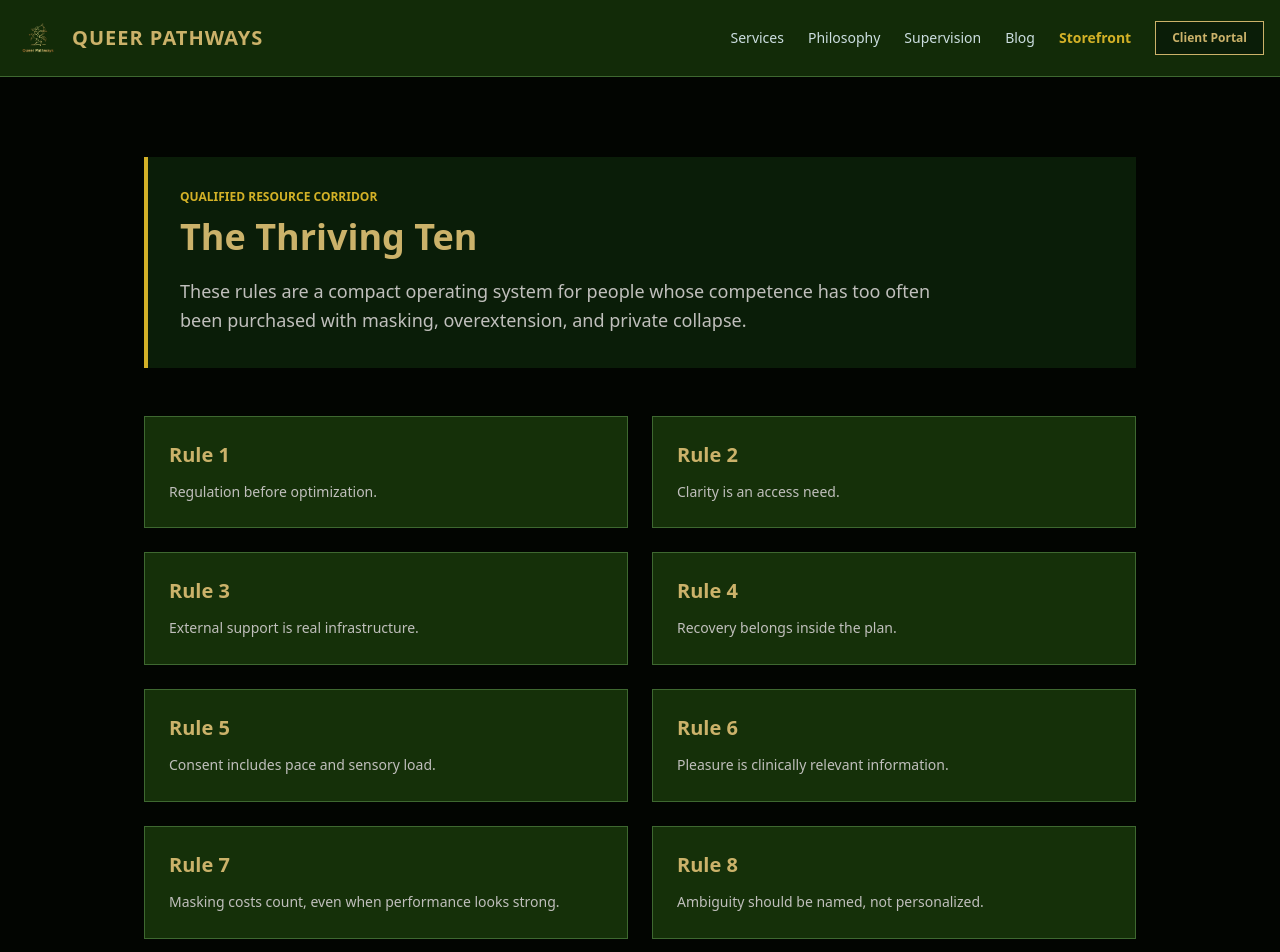
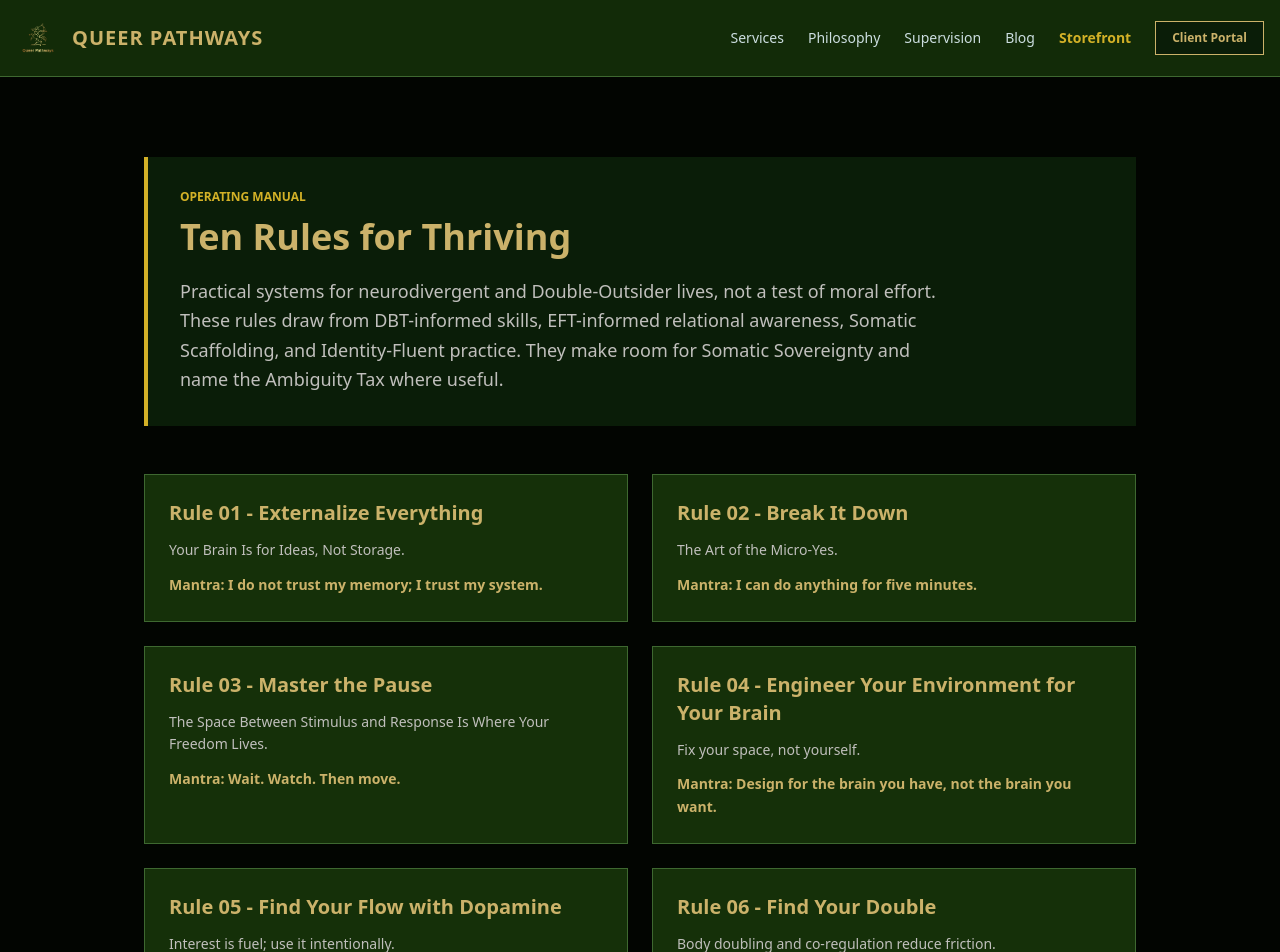
Before and after one commit to jonassaint-QP/QP-Clinical, a Next.js app: page /resources/thriving-ten-rules in a window 1280 px wide. Shown: the top 952 px of the page. Built offline with nearby package versions, Linux system fonts and the light colour scheme.

Commit message:
feat: add Ten Rules page, Resource Library, resources index, sitemap and robots surface

```diff
--- /dev/null
+++ b/pages/resources/index.tsx
@@ -0,0 +1,30 @@
+import { InteriorPage } from '../../components/InteriorPage';
+import Link from 'next/link';
+
+const resources = [
+{ title: 'The ADHD Survival Card', description: 'A scannable reference for the neurodivergent, kink-affirming, and chronically overstimulated.', href: '/resources/adhd-survival-card', label: 'Downloadable reference' },
+{ title: 'The Thriving Ten', description: 'Practical systems for Double-Outsider lives beyond moral effort.', href: '/resources/thriving-ten-rules', label: 'Practice framework' },
+{ title: 'Good Faith Estimate', description: 'The current fee schedule, reimbursement architecture, and Good Faith Estimate notice.', href: '/gfe', label: 'Clinical and billing notice' },
+{ title: 'Terms of Service', description: 'The practice telehealth scope, emergency limitations, and clinical boundaries.', href: '/terms', label: 'Practice terms' },
+{ title: 'Notice of Privacy Practices', description: 'How clinical information and website data are handled across the practice care systems.', href: '/privacy', label: 'Privacy notice' },
+];
+
+export default function ResourcesIndexPage() {
+  return (
+    <InteriorPage
+      title="Useful things to keep close."
+      description="A practical library of Queer Pathways resources, clinical notices, and somatic scaffolding tools."
+      eyebrow="Queer Pathways resource library"
+      introduction="A small library for the work of making life more legible: practical scaffolding, clear practice notices, and language that respects your existing architecture."
+      sections={resources.map((resource) => ({
+        title: resource.title,
+        body: (
+          <div>
+            <p>{resource.description}</p>
+            <Link href={resource.href} className="mt-3 inline-block font-bold text-[#D3B127] hover:underline">Open resource</Link>
+          </div>
+        ),
+      }))}
+    />
+  );
+}
--- /dev/null
+++ b/pages/resources/library.tsx
@@ -0,0 +1,59 @@
+import { InteriorPage } from '../../components/InteriorPage';
+
+interface LibraryResource {
+  title: string;
+  description: string;
+  href: string;
+  verified: boolean;
+  approvalNote: string;
+}
+
+/*
+RESOURCE-MAPPING CONFIGURATION - not rendered until approved.
+Each entry requires a title, a one-sentence audience-facing description, an
+exact verified Google Drive share URL, an approval-gate note, and verified:
+true. Filenames and links must come from Joshua's verified Drive inventory.
+Unverified entries must never be linked or rendered.
+*/
+const libraryResources: LibraryResource[] = [];
+const verifiedResources = libraryResources.filter((resource) => resource.verified);
+
+export default function ResourceLibraryPage() {
+  return (
+    <InteriorPage
+      title="The Resource Library"
+      description="Approved educational resources for neurodivergent and kink-fluent lives."
+      eyebrow="Queer Pathways resource library"
+      introduction="This curated set of approved educational resources and reflection tools is for 2SLGBTQI+ men, non-binary people, neurodivergent professionals, and anyone building a life with less translation."
+      sections={[
+        {
+          title: 'Start with the current collection',
+          body: (
+            <div>
+              <a
+                href="https://drive.google.com/drive/folders/1DazO387_aLXffQ1yOTJ4Q2nyIp-Brqpc?usp=drive_link"
+                target="_blank"
+                rel="noreferrer noopener"
+                aria-label="Open the Queer Pathways approved resource library in a new tab"
+                className="block border border-[#CBB26A]/50 bg-[#0A1D08] p-6 hover:border-[#CBB26A]"
+              >
+                <p className="text-xs font-bold uppercase text-[#D3B127]">Google Drive folder</p>
+                <h3 className="mt-3 text-xl font-bold text-[#CBB26A]">Joshua's approved resource library</h3>
+                <p className="mt-3 text-sm text-[#C0BFBC]">Open the secure folder for the current collection of approved educational materials.</p>
+                <span className="mt-4 inline-block text-xs font-bold uppercase text-[#D3B127] underline decoration-[#CBB26A]/50 underline-offset-8">Open the Library</span>
+                <p className="mt-4 text-xs text-[#C0BFBC]/70">You will be taken to a secure Google Drive folder. If a file asks for access, email jonassaint@queerpathways.org.</p>
+              </a>
+            </div>
+          ),
+        },
+        {
+          title: 'More resources are being curated',
+          body: (
+            <p>The Drive folder is the current source of approved materials. Additional files will appear here only after their exact links and approval notes are verified.</p>
+          ),
+        },
+      ]}
+      note="This library is educational and reflection-oriented. It does not replace individualized care."
+    />
+  );
+}
--- a/pages/resources/thriving-ten-rules.tsx
+++ b/pages/resources/thriving-ten-rules.tsx
@@ -1,30 +1,35 @@
 import { InteriorPage } from '../../components/InteriorPage';
 
 const rules = [
-  'Regulation before optimization.',
-  'Clarity is an access need.',
-  'External support is real infrastructure.',
-  'Recovery belongs inside the plan.',
-  'Consent includes pace and sensory load.',
-  'Pleasure is clinically relevant information.',
-  'Masking costs count, even when performance looks strong.',
-  'Ambiguity should be named, not personalized.',
-  'Relationships need explicit architecture.',
-  'Agency grows through repeatable choices, not punishment.',
+{ number: '01', title: 'Externalize Everything', description: 'Your Brain Is for Ideas, Not Storage.', mantra: 'I do not trust my memory; I trust my system.' },
+{ number: '02', title: 'Break It Down', description: 'The Art of the Micro-Yes.', mantra: 'I can do anything for five minutes.' },
+{ number: '03', title: 'Master the Pause', description: 'The Space Between Stimulus and Response Is Where Your Freedom Lives.', mantra: 'Wait. Watch. Then move.' },
+{ number: '04', title: 'Engineer Your Environment for Your Brain', description: 'Fix your space, not yourself.', mantra: 'Design for the brain you have, not the brain you want.' },
+{ number: '05', title: 'Find Your Flow with Dopamine', description: 'Interest is fuel; use it intentionally.', mantra: 'Chase the spark, but hold the leash.' },
+{ number: '06', title: 'Find Your Double', description: 'Body doubling and co-regulation reduce friction.', mantra: 'I do not have to do it alone.' },
+{ number: '07', title: 'Connect Authentically', description: 'Choose vulnerability over performance.', mantra: 'Real over performative.' },
+{ number: '08', title: 'Move Your Body', description: 'Somatic movement can shift emotional intensity.', mantra: 'Motion changes emotion.' },
+{ number: '09', title: 'Eat the Frog, Reward the Hero', description: 'Pair difficult action with immediate reinforcement.', mantra: 'First the sweat, then the sweet.' },
+{ number: '10', title: 'Practice Self-Compassion', description: 'Become your own Defense Attorney instead of joining the Internal Prosecutor.', mantra: 'I am doing the best I can, and I am allowed to be kind.' },
 ];
 
 export default function ThrivingTenRulesPage() {
   return (
     <InteriorPage
-      title="The Thriving Ten"
-      description="Ten neuro-sovereign operating rules for reducing ambiguity, protecting recovery, and building durable agency."
-      eyebrow="Qualified resource corridor"
-      introduction="These rules are a compact operating system for people whose competence has too often been purchased with masking, overextension, and private collapse."
-      sections={rules.map((rule, index) => ({
-        title: `Rule ${index + 1}`,
-        body: <p>{rule}</p>,
+      title="Ten Rules for Thriving"
+      description="Identity-fluent rules for a brain beyond moral effort."
+      eyebrow="Operating manual"
+      introduction="Practical systems for neurodivergent and Double-Outsider lives, not a test of moral effort. These rules draw from DBT-informed skills, EFT-informed relational awareness, Somatic Scaffolding, and Identity-Fluent practice. They make room for Somatic Sovereignty and name the Ambiguity Tax where useful."
+      sections={rules.map((rule) => ({
+        title: `Rule ${rule.number} - ${rule.title}`,
+        body: (
+          <div>
+            <p>{rule.description}</p>
+            <p className="mt-3 font-semibold text-[#CBB26A]">Mantra: {rule.mantra}</p>
+          </div>
+        ),
       }))}
-      note="Use the rules as reflection prompts. They are educational and do not replace individualized care."
+      note="This page is educational and reflection-oriented. It does not replace individualized care."
     />
   );
 }
```
Also changed, not shown: public/robots.txt, 1 other file (tests, documents, lock files or other folders).
